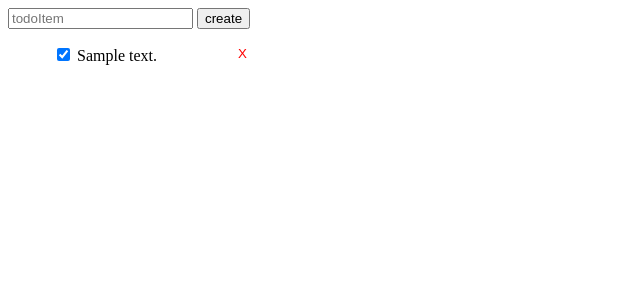
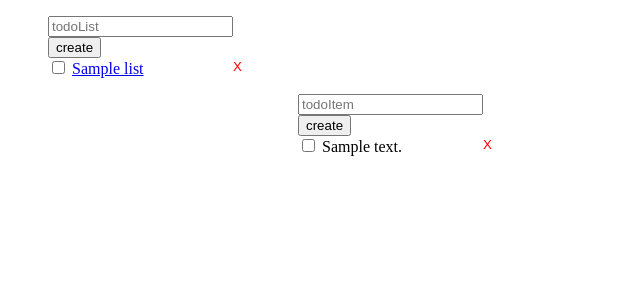
Before and after one commit to Rohithvarma1998/TO-DO-website, a Flask app: template templates/index.html in a window 1280 px wide. Shown: the top 300 px of the page, without its empty margins (0-640 px from the left). Run offline with Flask 2, Linux system fonts and the light colour scheme; tables that the repository leaves empty hold one stand-in row (values such as "Sample post"); the template is opened without the code that fills it: values that come from a table or form of the project are taken from there, most other values are stand-ins (such as "Sample title", 1, 10 or a date in 2020).

Commit message:
added creation for lists

```diff
--- a/app.py
+++ b/app.py
@@ -19,17 +19,25 @@ class Todo(db.Model):
 
     def __repr__(self):
         return f'<Todo {self.id} {self.description}>'
+
 class TodoList(db.Model):
     __tablename__ = 'todolists'
     id = db.Column(db.Integer, primary_key=True)
     name = db.Column(db.String(), nullable=False)
+    completed = db.Column(db.Boolean, nullable=False, default=False)
     todos = db.relationship('Todo',backref='list',lazy=True)
-
-
 
 @app.route('/')
 def index():
-    return render_template('index.html', data = Todo.query.order_by('id').all())
+    return redirect(url_for('getTodos', list_id=1))
+
+@app.route('/lists/<list_id>')
+def getTodos(list_id):
+    active_list = TodoList.query.get(list_id)
+    lists = TodoList.query.order_by('id').all()
+    items = Todo.query.filter_by(list_id = list_id).order_by('id').all()
+    body = {'lists':lists,'items':items}
+    return render_template('index.html', data = body, listId=active_list)
 
 @app.route('/todos/create', methods=['POST'])
 def create():
@@ -37,11 +45,34 @@ def create():
     body={}
     try:
         todoDescription = request.get_json()['description']
-        todoItem = Todo(description=todoDescription)
+        list_id = request.get_json()['list_id']
+        todoItem = Todo(description=todoDescription, list_id = list_id)
         db.session.add(todoItem)
         db.session.commit()
         body['description'] = todoItem.description
         body['id'] = todoItem.id
+    except:
+        db.session.rollback()
+        error = True
+        print(sys.exc_info)
+    finally:
+        db.session.close()
+    if not error:
+        return jsonify(body)
+    else:
+        abort(500)
+
+@app.route('/todos/createList', methods=['POST'])
+def createList():
+    error = False
+    body={}
+    try:
+        todoName = request.get_json()['name']
+        todoListItem = TodoList(name=todoName)
+        db.session.add(todoListItem)
+        db.session.commit()
+        body['name'] = todoListItem.name
+        body['id'] = todoListItem.id
     except:
         db.session.rollback()
         error = True
--- a/templates/index.html
+++ b/templates/index.html
@@ -11,9 +11,19 @@
 
     ul{
       list-style: none;
-      margin-left: 5px;
       width: 200px;
     }
+
+    #todos-list{
+      margin-left: 250px;
+    }
+
+    #List li span{
+      background: green;
+      padding-bottom: 2px;
+      cursor: pointer;
+    }
+
     li{
       clear: both;
     }
@@ -27,26 +37,41 @@
     }
   </style>
   <body>
-    <input type='text' name='todoItem' id="description" placeholder="todoItem">
-    <input type='button' onclick=create() value='create'>
     <h1 id="error" class="hidden">something went wrong</h1>
+
+    <ul id='List'>
+      <input type='text' name='todoItem' id="name" placeholder="todoList">
+      <input type='button' onclick="createList(event)" value='create'>
+      {% for d in data['lists'] %}
+          <li>
+            <input type="checkbox" onchange="updateCheckBox(event)" {% if d.completed %}checked{% endif %} value={{d.id}}>
+            <a href="/lists/{{d.id}}">{{d.name}}</a>
+            <button onclick="deleteTodoList(event)" value={{d.id}}>X</button>
+          </li>
+      {% endfor %}
+    </ul>
+
+
     <ul id='todos-list'>
-      {% for d in data %}
-        <li>
-          <input type="checkbox" onchange="updateCheckBox(event)" {% if d.completed %}checked{% endif %} value={{d.id}}>
-          {{d.description}}
-          <button onclick="deleteTodo(event)" value={{d.id}}>X</button>
-        </li>
+      <input type='text' name='todoItem' id="description" placeholder="todoItem">
+      <button onclick="create(event)" value={{listId.id}}>create</button>
+      {% for d in data['items'] %}
+          <li>
+            <input type="checkbox" onchange="updateCheckBox(event)" {% if d.completed %}checked{% endif %} value={{d.id}}>
+            {{d.description}}
+            <button onclick="deleteTodo(event)" value={{d.id}}>X</button>
+          </li>
       {% endfor %}
     </ul>
   </body>
   <script>
-    var create = function() {
+    function create(e) {
       description = document.getElementById("description").value
       fetch('/todos/create', {
             method: 'POST',
             body: JSON.stringify({
-              'description': description
+              'description': description,
+              'list_id': e.target.value
             }),
             headers: {
               'Content-Type': 'application/json'
@@ -111,5 +136,54 @@
           })
     };
 
+    function createList(e) {
+      name = document.getElementById("name").value
+      console.log(event);
+      fetch('/todos/createList', {
+            method: 'POST',
+            body: JSON.stringify({
+              'name': name
+            }),
+            headers: {
+              'Content-Type': 'application/json'
+            }
+          }).then(function(response){
+            return response.json()
+          }).then(function(jsonResponse){
+            todosList = document.getElementById("List");
+            listItem = document.createElement('LI');
+            //checkbox
+            inputNode = document.createElement('INPUT');
+            inputNode.setAttribute("type","checkbox");
+            inputNode.setAttribute("value",jsonResponse['id'].toString());
+            inputNode.setAttribute("onchange","updateCheckBox(event)");
+            //todo description
+            text = document.createTextNode(jsonResponse['name']);
+            a = document.createElement('a');
+            a.setAttribute("href","/lists/"+jsonResponse['id'].toString());
+            a.append(text);
+            //delete button
+            buttonText = document.createTextNode("X");
+            button = document.createElement("BUTTON");
+            button.setAttribute("value",jsonResponse['id'].toString());
+            button.setAttribute("onclick","deleteTodo(event)");
+            button.append(buttonText);
+
+            listItem.append(inputNode);
+            listItem.append(span);
+            listItem.append(button);
+            todosList.append(listItem);
+            document.getElementById('error').className="hidden";
+            document.getElementById("name").value="";
+          }).catch(function(){
+            document.getElementById('error').className="";
+            document.getElementById("name").value="";
+          })
+    };
+
+    function deleteTodoList(event){
+
+    }
+
   </script>
 </html>
```
Also changed, not shown: migrations/versions/ce6e6e9bcc27_.py (added, +30 -0 lines).
